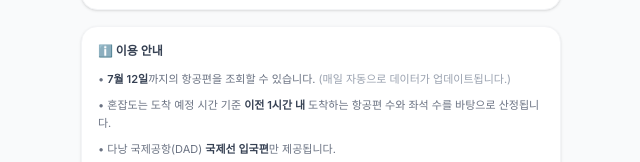
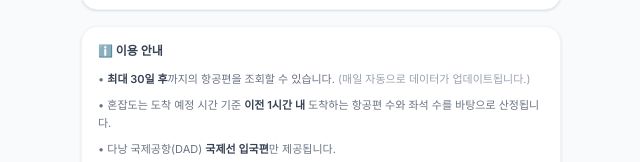
Before and after one commit to memo-zip/memo-zip, a Next.js app: page / in a window 1280 px wide. Shown: the part 375-537 px from the top of the page, without its empty margins (319-959 px from the left). Built offline with nearby package versions, Linux system fonts and the light colour scheme.

Commit message:
Update notice: show '최대 30일 후' instead of dynamic date
Co-Authored-By: Claude Sonnet 4.6 <noreply@anthropic.com>
Claude-Session: https://claude.ai/code/session_016VH8yNeDY49DdVrYMJmCDd

```diff
--- a/src/app/page.tsx
+++ b/src/app/page.tsx
@@ -23,7 +23,7 @@ function NoticeBox() {
     <div className="bg-white rounded-2xl shadow-sm border border-gray-100 p-4">
       <p className="text-xs font-bold text-gray-700 mb-3">ℹ️ 이용 안내</p>
       <ul className="space-y-2 text-[11px] text-gray-500 leading-relaxed">
-        <li>• <span className="font-semibold text-gray-700">{new Date(Date.now() + 14 * 24 * 60 * 60 * 1000).toLocaleDateString('ko-KR', { month: 'long', day: 'numeric' })}</span>까지의 항공편을 조회할 수 있습니다. <span className="text-gray-400">(매일 자동으로 데이터가 업데이트됩니다.)</span></li>
+        <li>• <span className="font-semibold text-gray-700">최대 30일 후</span>까지의 항공편을 조회할 수 있습니다. <span className="text-gray-400">(매일 자동으로 데이터가 업데이트됩니다.)</span></li>
         <li>• 혼잡도는 도착 예정 시간 기준 <span className="font-semibold text-gray-700">이전 1시간 내</span> 도착하는 항공편 수와 좌석 수를 바탕으로 산정됩니다.</li>
         <li>• 다낭 국제공항(DAD) <span className="font-semibold text-gray-700">국제선 입국편</span>만 제공됩니다.</li>
         <li>• 본 서비스는 실시간 공항 혼잡도를 제공하지 않습니다.</li>
```
